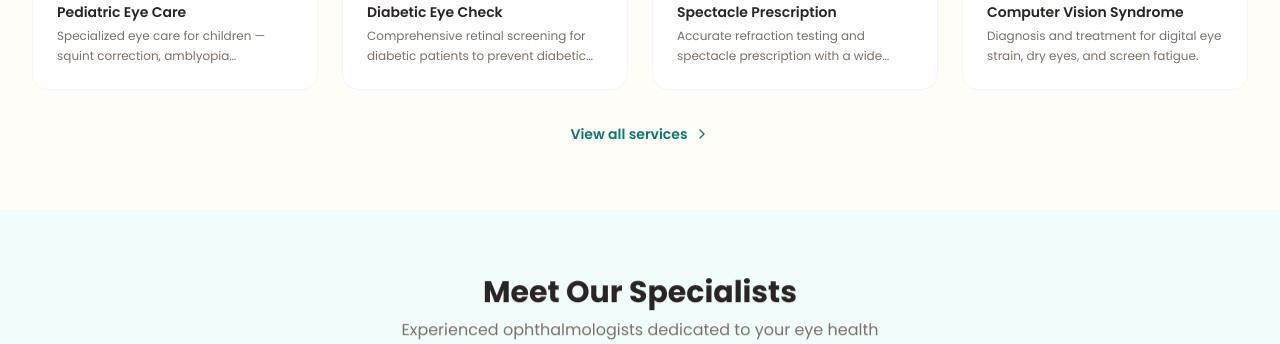
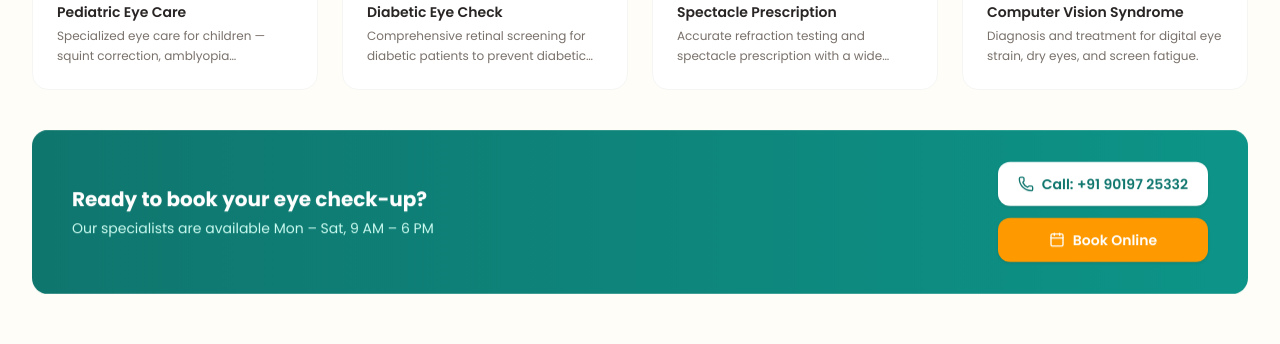
Before and after one commit to VivekcMW/karhosp, a Next.js app: page /en/ in a window 1280 px wide. Shown: the part 1340-1684 px from the top of the page. Built offline with nearby package versions, Linux system fonts and the light colour scheme.

Commit message:
Replace 'View all services' with call-to-book CTA strip (click-to-call + Book Online)

```diff
--- a/src/app/[locale]/page.tsx
+++ b/src/app/[locale]/page.tsx
@@ -157,10 +157,28 @@ export default function HomePage() {
               </Link>
             ))}
           </div>
-          <div className="text-center mt-8">
-            <Link href={lp("/services")} className="inline-flex items-center gap-1.5 text-[#0f766e] font-semibold text-sm hover:underline">
-              View all services <ChevronRight className="w-4 h-4" />
-            </Link>
+          {/* ─── CALL TO BOOK ─── */}
+          <div className="reveal mt-10 rounded-2xl bg-gradient-to-r from-[#0f766e] to-[#0d9488] px-6 py-7 sm:px-10 sm:py-8 flex flex-col sm:flex-row items-center justify-between gap-6">
+            <div className="text-center sm:text-left">
+              <h3 className="text-white font-bold text-lg sm:text-xl leading-snug">Ready to book your eye check-up?</h3>
+              <p className="text-teal-100 text-sm mt-1">Our specialists are available Mon – Sat, 9 AM – 6 PM</p>
+            </div>
+            <div className="flex flex-col xs:flex-row gap-3 shrink-0 w-full sm:w-auto">
+              <a
+                href="tel:+919019725332"
+                className="inline-flex items-center justify-center gap-2 bg-white text-[#0f766e] font-semibold px-5 py-3 rounded-xl hover:bg-teal-50 active:scale-[0.97] transition-all text-sm shadow-sm"
+              >
+                <Phone className="w-4 h-4" />
+                Call: +91 90197 25332
+              </a>
+              <Link
+                href={lp("/appointments")}
+                className="inline-flex items-center justify-center gap-2 bg-amber-500 text-white font-semibold px-5 py-3 rounded-xl hover:bg-amber-600 active:scale-[0.97] transition-all text-sm shadow-sm"
+              >
+                <Calendar className="w-4 h-4" />
+                Book Online
+              </Link>
+            </div>
           </div>
         </div>
       </section>
```
